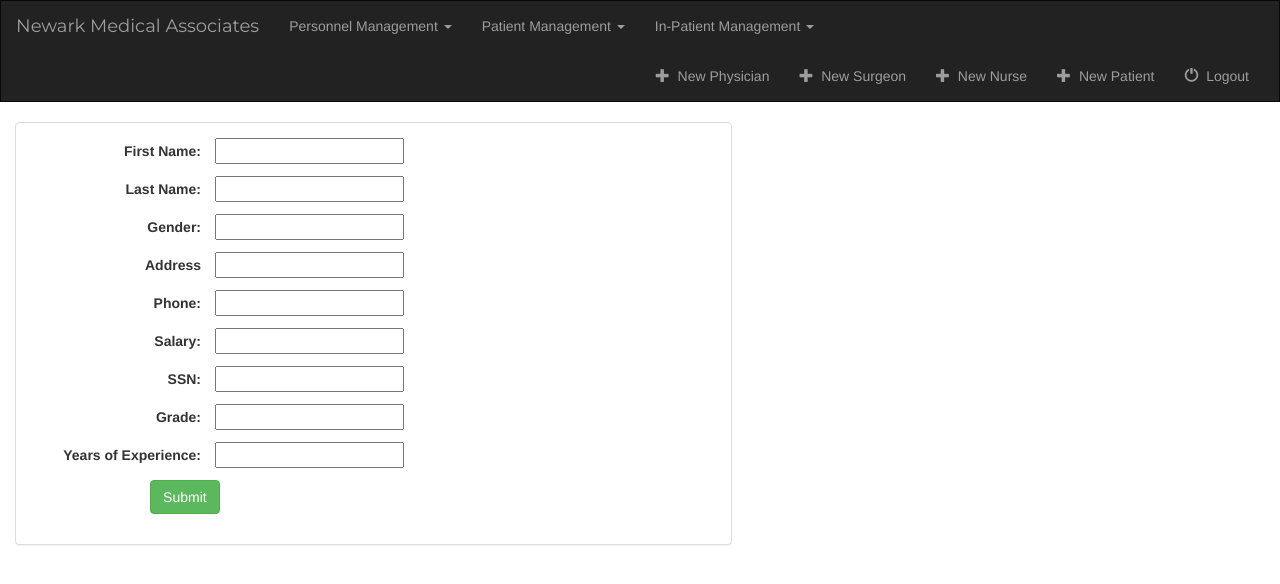
After one commit to caldover/Medical-Clinic-Management-App, a Django app: template personnel/templates/personnel/nurse_form.html in a window 1280 px wide. The commit adds this page. Shown: the top 584 px of the page. Run offline with Django 3.2, Linux system fonts and the light colour scheme; the template is opened without the code that fills it: values that come from a table or form of the project are taken from there, others are empty; parts of the project's set-up code (start-up, migrations or seed data) failed here and were passed over; some libraries are stand-ins or nearby versions.

Commit message:
Testing nurse form

```diff
--- a/personnel/forms.py
+++ b/personnel/forms.py
@@ -50,3 +50,15 @@ class SurgeonForm(forms.Form):
     contract_type = forms.CharField(max_length=50)
     # contract_length = forms.DateField(label='contract_length', initial=datetime.date.today, input_formats=['%Y-%m-%d', ])
     # surgery_type_no = ...
+
+
+class NurseForm(forms.Form):
+    first_name = forms.CharField(max_length=20)
+    last_name = forms.CharField(max_length=20)
+    gender = forms.CharField(max_length=1)  # M or F
+    address = forms.CharField(max_length=100)
+    phone = USPhoneNumberField()
+    salary = forms.IntegerField()
+    ssn = forms.IntegerField()
+    grade = forms.CharField(max_length=1)
+    years_exp = forms.IntegerField()
--- a/personnel/templates/personnel/base.html
+++ b/personnel/templates/personnel/base.html
@@ -84,7 +84,7 @@
                         </a>
                     </li>
                     <li>
-                        <a href="#">
+                        <a href="{% url 'personnel:nurse-add' %}">
                             <span class="glyphicon glyphicon-plus" aria-hidden="true"></span>&nbsp; New Nurse
                         </a>
                     </li>
--- /dev/null
+++ b/personnel/templates/personnel/nurse_form.html
@@ -0,0 +1,72 @@
+{% extends 'personnel/base.html' %}
+{% block title %}Input Nurse Information{% endblock %}
+{% block personnel_active %}active{% endblock %}
+
+{% block body %}
+<div class="container-fluid">
+
+    <div class="row">
+        <div class="col-sm-12 col-md-7">
+            <div class="panel panel-default">
+                <div class="panel-body">
+
+                    <form class="form-horizontal" action="/personnel/nurses/add/" method="post" enctype="multipart/form-data">
+                        {% csrf_token %}
+
+                        {% if form.errors %}
+                            {% for field in form %}
+                                {% for error in field.errors %}
+                                    <div class="alert alert-danger">
+                                        <strong>{{ error|escape }}</strong>
+                                    </div>
+                                {% endfor %}
+                            {% endfor %}
+                            {% for error in form.non_field_errors %}
+                                    <div class="alert alert-danger">
+                                        <strong>{{ error|escape }}</strong>
+                                    </div>
+                            {% endfor %}
+                        {% endif %}
+
+                        <p><label for="first_name">First Name:</label>
+                            <input id="first_name" type="text" name="first_name" maxlength="20" value="{{ first_name }}" required /></p>
+
+                        <p><label for="last_name">Last Name:</label>
+                            <input id="last_name" type="text" name="last_name" maxlength="20" value="{{ last_name }}" required /></p>
+
+                        <p><label for="gender">Gender:</label>
+                            <input id="gender" type="text" name="gender" maxlength="1" value="{{ gender }}" required /></p>
+
+                        <p><label for="address">Address</label>
+                            <input id="address" type="text" name="address" maxlength="100" value="{{ address }}" required /></p>
+
+                        <p><label for="phone">Phone:</label>
+                            <input id="phone" type="text" name="phone" maxlength="12" value="{{ phone }}" required /></p>
+
+                        <p><label for="salary">Salary:</label>
+                            <input id="salary" type="text" name="salary" maxlength="7" value="{{ salary }}" required /></p>
+
+                        <p><label for="ssn">SSN:</label>
+                            <input id="ssn" type="text" name="ssn" maxlength="9" value="{{ ssn }}" required /></p>
+
+                        <p><label for="grade">Grade:</label>
+                            <input id="grade" type="text" name="grade" maxlength="1" value="{{ grade }}" required /></p>
+
+                        <p><label for="years_exp">Years of Experience:</label>
+                            <input id="years_exp" type="text" name="years_exp" maxlength="2" value="{{ years_exp }}" required /></p>
+
+                        <div class="form-group">
+                            <div class="col-sm-offset-2 col-sm-10">
+                                <button type="submit" class="btn btn-success">Submit</button>
+                            </div>
+                        </div>
+
+                    </form>
+
+                </div>
+            </div>
+        </div>
+    </div>
+
+</div>
+{% endblock %}
--- a/personnel/urls.py
+++ b/personnel/urls.py
@@ -39,4 +39,7 @@ urlpatterns = [
     # /personnel/surgeons/add/
     url(r'surgeons/add/$', views.get_surgeon_info, name='surgeon-add'),
 
+    # /personnel/nurses/add/
+    url(r'nurses/add/$', views.get_nurse_info, name='nurse-add'),
+
 ]
```
